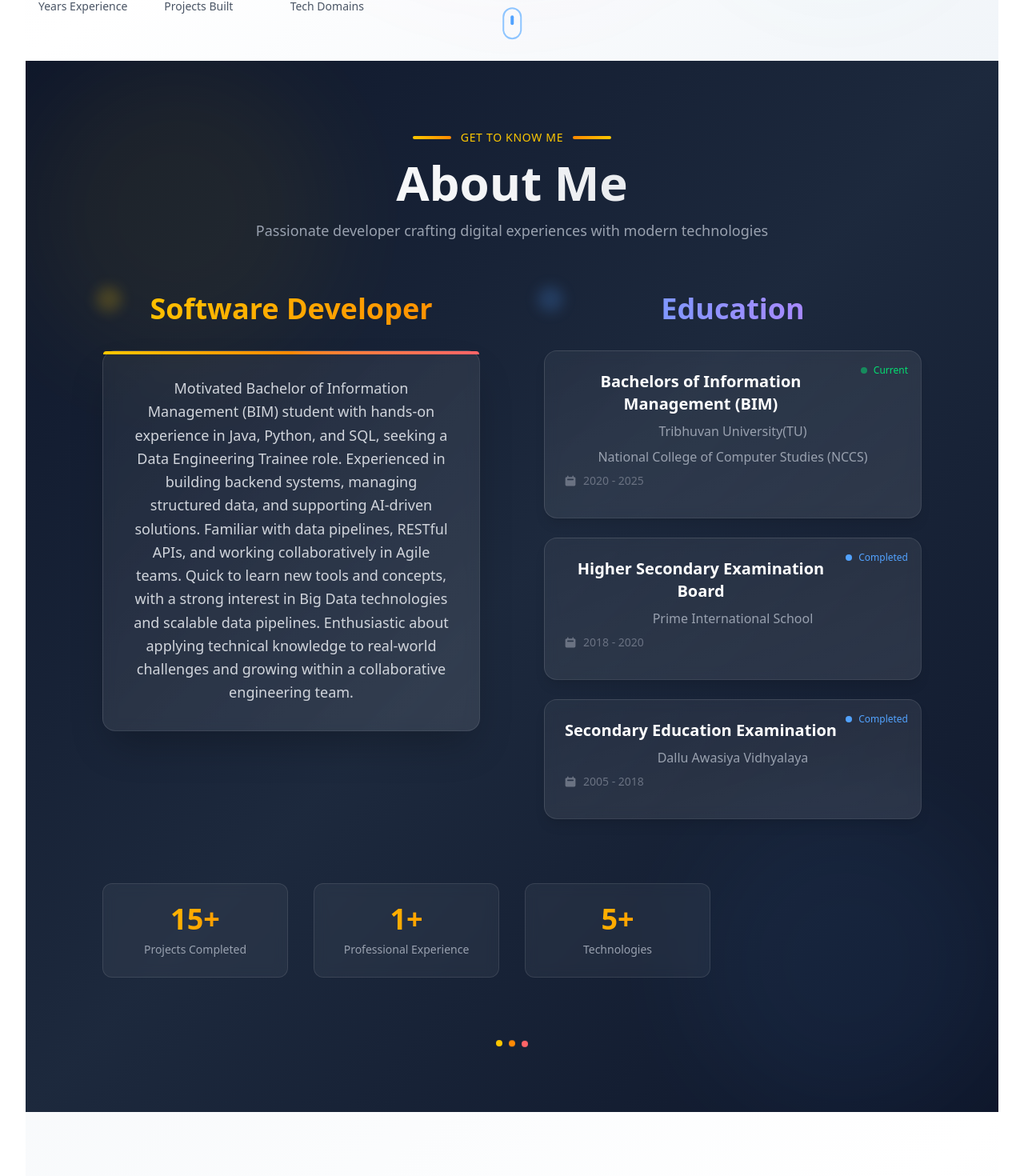
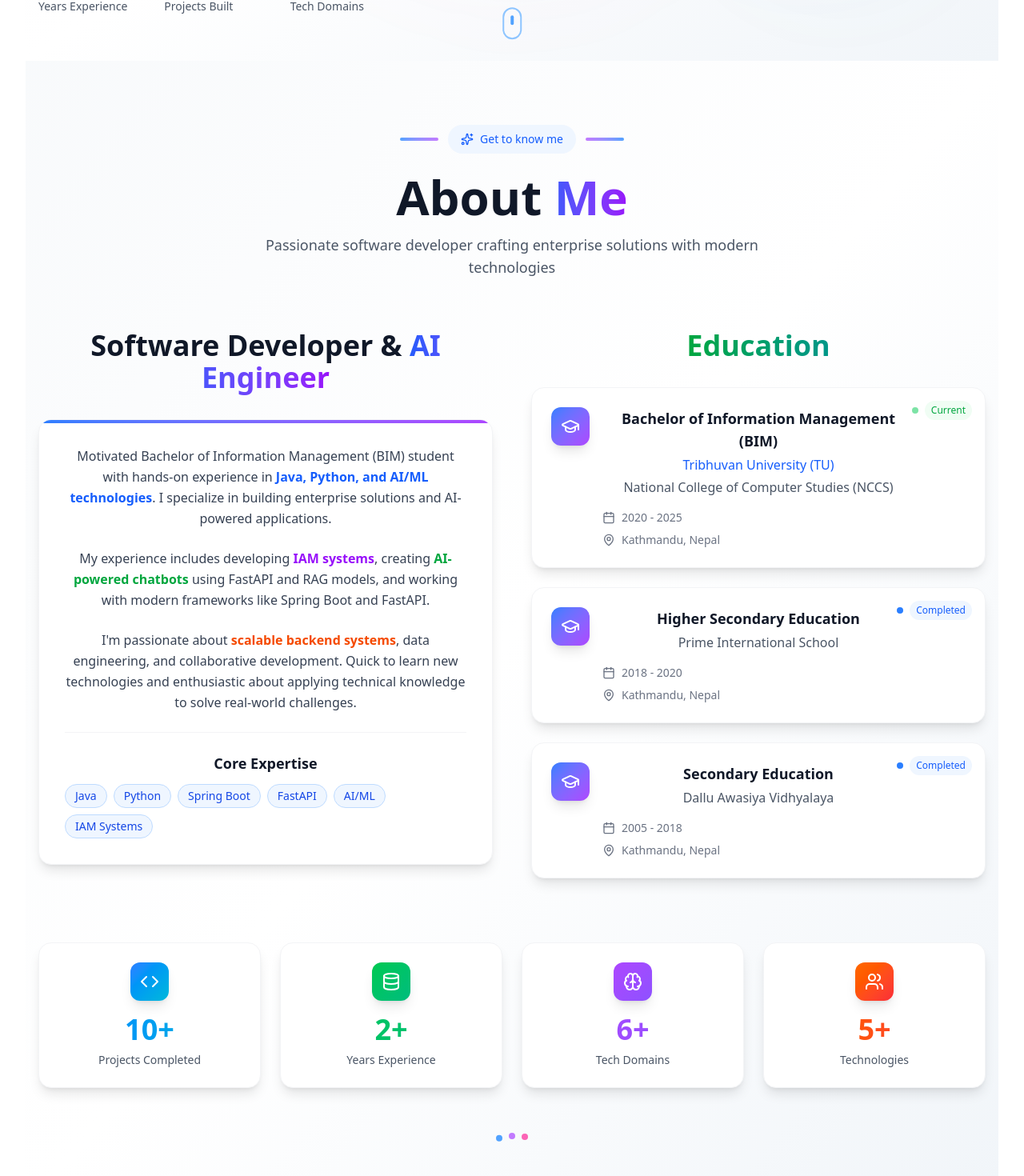
Before and after one commit to luzza07/Nicky-Portfolio, a React (Vite) app: page / in a window 1280 px wide. Shown: the part 756-2226 px from the top of the page at 80% size. Built offline with nearby package versions, Linux system fonts and the light colour scheme.

Commit message:
add about section and ui for about and navbar

```diff
--- a/src/components/About.tsx
+++ b/src/components/About.tsx
@@ -1,187 +1,327 @@
+"use client"
+import { motion } from "framer-motion"
+import { GraduationCap, Calendar, MapPin, Code, Database, Brain, Users, Sparkles } from "lucide-react"
+
 const About = () => {
+  const containerVariants = {
+    hidden: { opacity: 0 },
+    visible: {
+      opacity: 1,
+      transition: {
+        staggerChildren: 0.2,
+        delayChildren: 0.1,
+      },
+    },
+  }
+
+  const cardVariants = {
+    hidden: {
+      opacity: 0,
+      y: 30,
+      scale: 0.95,
+    },
+    visible: {
+      opacity: 1,
+      y: 0,
+      scale: 1,
+      transition: {
+        duration: 0.6,
+        ease: "easeOut",
+      },
+    },
+  }
+
+  const education = [
+    {
+      degree: "Bachelor of Information Management (BIM)",
+      university: "Tribhuvan University (TU)",
+      institution: "National College of Computer Studies (NCCS)",
+      period: "2020 - 2025",
+      status: "current",
+      location: "Kathmandu, Nepal",
+    },
+    {
+      degree: "Higher Secondary Education",
+      institution: "Prime International School",
+      period: "2018 - 2020",
+      status: "completed",
+      location: "Kathmandu, Nepal",
+    },
+    {
+      degree: "Secondary Education",
+      institution: "Dallu Awasiya Vidhyalaya",
+      period: "2005 - 2018",
+      status: "completed",
+      location: "Kathmandu, Nepal",
+    },
+  ]
+
+  const stats = [
+    {
+      icon: <Code className="w-6 h-6" />,
+      number: "10+",
+      label: "Projects Completed",
+      color: "from-blue-500 to-cyan-500",
+    },
+    {
+      icon: <Database className="w-6 h-6" />,
+      number: "2+",
+      label: "Years Experience",
+      color: "from-green-500 to-emerald-500",
+    },
+    {
+      icon: <Brain className="w-6 h-6" />,
+      number: "6+",
+      label: "Tech Domains",
+      color: "from-purple-500 to-violet-500",
+    },
+    { icon: <Users className="w-6 h-6" />, number: "5+", label: "Technologies", color: "from-orange-500 to-red-500" },
+  ]
+
   return (
-    <div
-      id="about"
-      className="relative w-full px-6 py-20 overflow-hidden text-white bg-gradient-to-br from-slate-900 via-slate-800 to-slate-900 md:px-24"
-    >
-      {/* Background Pattern */}
+    <section id="about" className="py-20 bg-gradient-to-br from-slate-50 via-white to-slate-100 overflow-hidden">
+      {/* Background Decorative Elements */}
       <div className="absolute inset-0 opacity-5">
-        <div className="absolute top-0 left-0 bg-yellow-400 rounded-full w-96 h-96 blur-3xl"></div>
-        <div className="absolute bottom-0 right-0 bg-blue-400 rounded-full w-96 h-96 blur-3xl"></div>
+        <div className="absolute top-20 left-20 bg-blue-400 rounded-full w-96 h-96 blur-3xl animate-pulse"></div>
+        <div
+          className="absolute bottom-20 right-20 bg-purple-400 rounded-full w-96 h-96 blur-3xl animate-pulse"
+          style={{ animationDelay: "2s" }}
+        ></div>
       </div>
 
-      <div className="relative mx-auto max-w-7xl">
-        {/* Title Section */}
-        <div className="mb-16 text-center">
-          <div className="inline-flex items-center gap-3 mb-4">
-            <div className="w-12 h-1 rounded-full bg-gradient-to-r from-yellow-400 to-orange-400"></div>
-            <span className="text-sm font-medium tracking-wider text-yellow-400 uppercase">
+      <div className="container mx-auto px-4 max-w-7xl relative">
+        {/* Header */}
+        <motion.div
+          initial={{ opacity: 0, y: -20 }}
+          whileInView={{ opacity: 1, y: 0 }}
+          viewport={{ once: true }}
+          transition={{ duration: 0.6 }}
+          className="text-center mb-16"
+        >
+          <div className="inline-flex items-center gap-3 mb-6">
+            <div className="w-12 h-1 rounded-full bg-gradient-to-r from-blue-400 to-purple-400"></div>
+            <div className="inline-flex items-center gap-2 px-4 py-2 text-sm font-medium text-blue-600 bg-blue-50 rounded-full">
+              <Sparkles className="w-4 h-4" />
               Get to know me
-            </span>
-            <div className="w-12 h-1 rounded-full bg-gradient-to-r from-orange-400 to-yellow-400"></div>
+            </div>
+            <div className="w-12 h-1 rounded-full bg-gradient-to-r from-purple-400 to-blue-400"></div>
           </div>
-          <h2 className="mb-4 text-5xl font-bold text-transparent md:text-6xl bg-gradient-to-r from-white via-gray-100 to-gray-300 bg-clip-text">
-            About Me
+          <h2 className="text-4xl md:text-5xl lg:text-6xl font-bold text-gray-900 mb-4">
+            About
+            <span className="text-transparent bg-gradient-to-r from-blue-600 to-purple-600 bg-clip-text"> Me</span>
           </h2>
-          <p className="max-w-2xl mx-auto text-lg text-gray-400">
-            Passionate developer crafting digital experiences with modern
-            technologies
+          <p className="text-lg text-gray-600 max-w-2xl mx-auto">
+            Passionate software developer crafting enterprise solutions with modern technologies
           </p>
-        </div>
+        </motion.div>
 
         {/* Main Content */}
-        <div className="flex flex-col items-start gap-20 lg:flex-row">
-          {/* Left: Frontend Developer Section */}
-          <div className="space-y-8 lg:w-1/2">
+        <motion.div
+          variants={containerVariants}
+          initial="hidden"
+          whileInView="visible"
+          viewport={{ once: true, margin: "-100px" }}
+          className="grid grid-cols-1 lg:grid-cols-2 gap-12 mb-20"
+        >
+          {/* Left: About Me Section */}
+          <motion.div variants={cardVariants} className="space-y-8">
             <div className="relative">
-              <div className="absolute w-8 h-8 rounded-full -top-2 -left-2 bg-yellow-400/20 blur-sm"></div>
-              <h3 className="relative text-4xl font-bold text-transparent bg-gradient-to-r from-yellow-400 to-orange-400 bg-clip-text">
-                Software Developer
+              <h3 className="text-3xl md:text-4xl font-bold text-gray-900 mb-6">
+                Software Developer &
+                <span className="text-transparent bg-gradient-to-r from-blue-600 to-purple-600 bg-clip-text">
+                  {" "}
+                  AI Engineer
+                </span>
               </h3>
             </div>
 
-            <div className="relative p-8 border shadow-2xl bg-gradient-to-br from-white/5 to-white/10 backdrop-blur-sm rounded-2xl border-white/10">
-              <div className="absolute top-0 left-0 w-full h-1 bg-gradient-to-r from-yellow-400 via-orange-400 to-red-400 rounded-t-2xl"></div>
+            <div className="relative overflow-hidden bg-white rounded-2xl shadow-lg border border-gray-100 p-8">
+              {/* Gradient accent */}
+              <div className="absolute top-0 left-0 w-full h-1 bg-gradient-to-r from-blue-500 to-purple-500"></div>
 
-              <p className="text-lg leading-relaxed text-gray-300">
-                Motivated Bachelor of Information Management (BIM) student with
-                hands-on experience in Java, Python, and SQL, seeking a Data
-                Engineering Trainee role. Experienced in building backend
-                systems, managing structured data, and supporting AI-driven
-                solutions. Familiar with data pipelines, RESTful APIs, and
-                working collaboratively in Agile teams. Quick to learn new tools
-                and concepts, with a strong interest in Big Data technologies
-                and scalable data pipelines. Enthusiastic about applying
-                technical knowledge to real-world challenges and growing within
-                a collaborative engineering team.
-              </p>
+              <div className="space-y-6 text-gray-700 leading-relaxed">
+                <p>
+                  Motivated Bachelor of Information Management (BIM) student with hands-on experience in
+                  <span className="font-semibold text-blue-600"> Java, Python, and AI/ML technologies</span>. I
+                  specialize in building enterprise solutions and AI-powered applications.
+                </p>
+
+                <p>
+                  My experience includes developing <span className="font-semibold text-purple-600">IAM systems</span>,
+                  creating <span className="font-semibold text-green-600">AI-powered chatbots</span> using FastAPI and
+                  RAG models, and working with modern frameworks like Spring Boot and FastAPI.
+                </p>
+
+                <p>
+                  I'm passionate about <span className="font-semibold text-orange-600">scalable backend systems</span>,
+                  data engineering, and collaborative development. Quick to learn new technologies and enthusiastic
+                  about applying technical knowledge to solve real-world challenges.
+                </p>
+              </div>
+
+              {/* Key Skills Highlight */}
+              <div className="mt-6 pt-6 border-t border-gray-100">
+                <h4 className="text-lg font-semibold text-gray-900 mb-3">Core Expertise</h4>
+                <div className="flex flex-wrap gap-2">
+                  {["Java", "Python", "Spring Boot", "FastAPI", "AI/ML", "IAM Systems"].map((skill) => (
+                    <span
+                      key={skill}
+                      className="px-3 py-1 text-sm font-medium bg-blue-50 text-blue-700 rounded-full border border-blue-200"
+                    >
+                      {skill}
+                    </span>
+                  ))}
+                </div>
+              </div>
             </div>
-          </div>
+          </motion.div>
 
           {/* Right: Education Section */}
-          <div className="space-y-8 lg:w-1/2">
+          <motion.div variants={cardVariants} className="space-y-8">
             <div className="relative">
-              <div className="absolute w-8 h-8 rounded-full -top-2 -left-2 bg-blue-400/20 blur-sm"></div>
-              <h3 className="relative text-4xl font-bold text-transparent bg-gradient-to-r from-blue-400 to-purple-400 bg-clip-text">
-                Education
+              <h3 className="text-3xl md:text-4xl font-bold text-gray-900 mb-6">
+                <span className="text-transparent bg-gradient-to-r from-green-600 to-teal-600 bg-clip-text">
+                  Education
+                </span>
               </h3>
             </div>
 
             <div className="space-y-6">
-              {[
-                {
-                  degree: "Bachelors of Information Management (BIM)",
-                  University: "Tribhuvan University(TU)",
-                  institution: "National College of Computer Studies (NCCS)",
-                  period: "2020 - 2025",
-                  status: "current",
-                },
-                {
-                  degree: "Higher Secondary Examination Board",
-                  institution: "Prime International School",
-                  period: "2018 - 2020",
-                  status: "completed",
-                },
-                {
-                  degree: "Secondary Education Examination",
-                  institution: "Dallu Awasiya Vidhyalaya",
-                  period: "2005 - 2018",
-                  status: "completed",
-                },
-              ].map((edu, index) => (
-                <div
+              {education.map((edu, index) => (
+                <motion.div
                   key={index}
-                  className="group relative p-6 bg-gradient-to-br from-white/5 to-white/10 backdrop-blur-sm rounded-2xl border border-white/10 hover:border-white/20 transition-all duration-500 hover:transform hover:scale-[1.02] shadow-lg hover:shadow-2xl"
+                  variants={cardVariants}
+                  whileHover={{
+                    y: -4,
+                    transition: { duration: 0.2 },
+                  }}
+                  className="group relative overflow-hidden bg-white rounded-2xl shadow-lg border border-gray-100 p-6 hover:shadow-xl transition-all duration-300"
                 >
                   {/* Status Indicator */}
                   <div className="absolute top-4 right-4">
                     {edu.status === "current" ? (
                       <div className="flex items-center gap-2">
-                        <div className="w-2 h-2 bg-green-400 rounded-full animate-pulse"></div>
-                        <span className="text-xs font-medium text-green-400">
+                        <div className="w-2 h-2 bg-green-500 rounded-full animate-pulse"></div>
+                        <span className="text-xs font-medium text-green-600 bg-green-50 px-2 py-1 rounded-full">
                           Current
                         </span>
                       </div>
                     ) : (
                       <div className="flex items-center gap-2">
-                        <div className="w-2 h-2 bg-blue-400 rounded-full"></div>
-                        <span className="text-xs font-medium text-blue-400">
+                        <div className="w-2 h-2 bg-blue-500 rounded-full"></div>
+                        <span className="text-xs font-medium text-blue-600 bg-blue-50 px-2 py-1 rounded-full">
                           Completed
                         </span>
                       </div>
                     )}
                   </div>
-                  {/* Content */}
-                  <h4 className="pr-20 mb-2 text-xl font-semibold text-white transition-colors duration-300 group-hover:text-yellow-300">
-                    {edu.degree}
-                  </h4>
-                   <p className="mb-2 font-medium text-gray-400">
-                    {edu.University}
-                  </p>
-                  <p className="mb-2 font-medium text-gray-400">
-                    {edu.institution}
-                  </p>{" "}
 
-                  <div className="flex items-center gap-2 mb-3">
-                    <div className="w-4 h-4 text-gray-500">
-                      <svg fill="currentColor" viewBox="0 0 20 20">
-                        <path
-                          fillRule="evenodd"
-                          d="M6 2a1 1 0 00-1 1v1H4a2 2 0 00-2 2v10a2 2 0 002 2h12a2 2 0 002-2V6a2 2 0 00-2-2h-1V3a1 1 0 10-2 0v1H7V3a1 1 0 00-1-1zm0 5a1 1 0 000 2h8a1 1 0 100-2H6z"
-                          clipRule="evenodd"
-                        />
-                      </svg>
+                  {/* Education Icon */}
+                  <div className="flex items-start gap-4 mb-4">
+                    <div className="p-3 bg-gradient-to-br from-blue-500 to-purple-500 rounded-xl text-white shadow-lg">
+                      <GraduationCap className="w-6 h-6" />
                     </div>
-                    <p className="text-sm text-gray-500">{edu.period}</p>
+                    <div className="flex-1 pr-16">
+                      <h4 className="text-lg font-semibold text-gray-900 mb-1 group-hover:text-blue-600 transition-colors duration-300">
+                        {edu.degree}
+                      </h4>
+                      {edu.university && <p className="text-blue-600 font-medium mb-1">{edu.university}</p>}
+                      <p className="text-gray-600 font-medium">{edu.institution}</p>
+                    </div>
                   </div>
+
+                  {/* Details */}
+                  <div className="space-y-2 ml-16">
+                    <div className="flex items-center gap-2 text-gray-500">
+                      <Calendar className="w-4 h-4" />
+                      <span className="text-sm">{edu.period}</span>
+                    </div>
+                    {edu.location && (
+                      <div className="flex items-center gap-2 text-gray-500">
+                        <MapPin className="w-4 h-4" />
+                        <span className="text-sm">{edu.location}</span>
+                      </div>
+                    )}
+                  </div>
+
                   {/* Hover Effect Line */}
-                  <div className="absolute bottom-0 left-0 w-0 h-1 transition-all duration-500 bg-gradient-to-r from-blue-400 to-purple-400 rounded-b-2xl group-hover:w-full"></div>
-                </div>
+                  <div className="absolute bottom-0 left-0 w-0 h-1 transition-all duration-500 bg-gradient-to-r from-blue-500 to-purple-500 group-hover:w-full"></div>
+                </motion.div>
               ))}
             </div>
-          </div>
-        </div>
+          </motion.div>
+        </motion.div>
 
         {/* Stats Section */}
-        <div className="grid grid-cols-2 gap-8 mt-20 md:grid-cols-4">
-          {[
-            { number: "15+", label: "Projects Completed" },
-            { number: "1+", label: "Professional Experience" },
-            { number: "5+", label: "Technologies" },
+        <motion.div
+          initial={{ opacity: 0, y: 20 }}
+          whileInView={{ opacity: 1, y: 0 }}
+          viewport={{ once: true }}
+          transition={{ duration: 0.6, delay: 0.3 }}
+          className="grid grid-cols-2 md:grid-cols-4 gap-6"
+        >
+          {stats.map((stat, index) => (
+            <motion.div
+              key={index}
+              initial={{ opacity: 0, scale: 0.8 }}
+              whileInView={{ opacity: 1, scale: 1 }}
+              viewport={{ once: true }}
+              transition={{ duration: 0.5, delay: index * 0.1 }}
+              whileHover={{ scale: 1.05 }}
+              className="relative overflow-hidden bg-white rounded-2xl shadow-lg border border-gray-100 p-6 text-center group"
+            >
+              {/* Background Gradient */}
+              <div
+                className={`absolute inset-0 bg-gradient-to-br ${stat.color} opacity-0 group-hover:opacity-5 transition-opacity duration-300`}
+              />
 
-          ].map((stat, index) => (
-            <div
-              key={index}
-              className="p-6 text-center border bg-white/5 rounded-xl backdrop-blur-sm border-white/10"
-            >
-              <div className="mb-2 text-3xl font-bold text-transparent md:text-4xl bg-gradient-to-r from-yellow-400 to-orange-400 bg-clip-text">
+              {/* Icon */}
+              <div className={`inline-flex p-3 rounded-xl bg-gradient-to-br ${stat.color} text-white shadow-lg mb-4`}>
+                {stat.icon}
+              </div>
+
+              {/* Number */}
+              <div
+                className={`text-3xl md:text-4xl font-bold text-transparent bg-gradient-to-r ${stat.color} bg-clip-text mb-2`}
+              >
                 {stat.number}
               </div>
-              <div className="text-sm text-gray-400">{stat.label}</div>
-            </div>
+
+              {/* Label */}
+              <div className="text-sm text-gray-600 font-medium">{stat.label}</div>
+            </motion.div>
           ))}
-        </div>
+        </motion.div>
 
         {/* Bottom Decorative Element */}
-        <div className="flex justify-center mt-20">
+        <motion.div
+          initial={{ opacity: 0 }}
+          whileInView={{ opacity: 1 }}
+          viewport={{ once: true }}
+          transition={{ duration: 0.6, delay: 0.5 }}
+          className="flex justify-center mt-16"
+        >
           <div className="flex items-center gap-2">
-            <div
-              className="w-2 h-2 bg-yellow-400 rounded-full animate-bounce"
-              style={{ animationDelay: "0ms" }}
-            ></div>
-            <div
-              className="w-2 h-2 bg-orange-400 rounded-full animate-bounce"
-              style={{ animationDelay: "150ms" }}
-            ></div>
-            <div
-              className="w-2 h-2 bg-red-400 rounded-full animate-bounce"
-              style={{ animationDelay: "300ms" }}
-            ></div>
+            <motion.div
+              className="w-2 h-2 bg-blue-400 rounded-full"
+              animate={{ y: [0, -8, 0] }}
+              transition={{ duration: 1.5, repeat: Number.POSITIVE_INFINITY, delay: 0 }}
+            />
+            <motion.div
+              className="w-2 h-2 bg-purple-400 rounded-full"
+              animate={{ y: [0, -8, 0] }}
+              transition={{ duration: 1.5, repeat: Number.POSITIVE_INFINITY, delay: 0.2 }}
+            />
+            <motion.div
+              className="w-2 h-2 bg-pink-400 rounded-full"
+              animate={{ y: [0, -8, 0] }}
+              transition={{ duration: 1.5, repeat: Number.POSITIVE_INFINITY, delay: 0.4 }}
+            />
           </div>
-        </div>
+        </motion.div>
       </div>
-    </div>
-  );
-};
+    </section>
+  )
+}
 
-export default About;
+export default About
```
Also changed, not shown: src/components/NavBar.tsx (+79 -35 lines).
